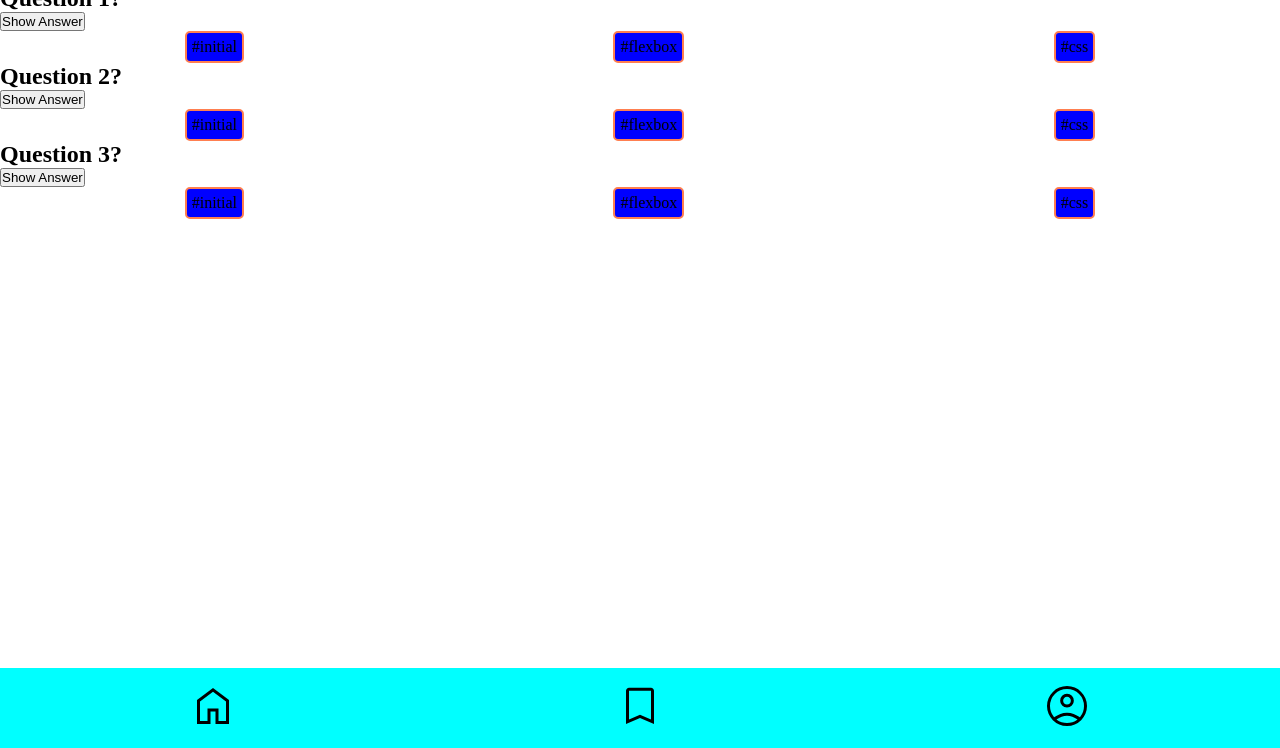
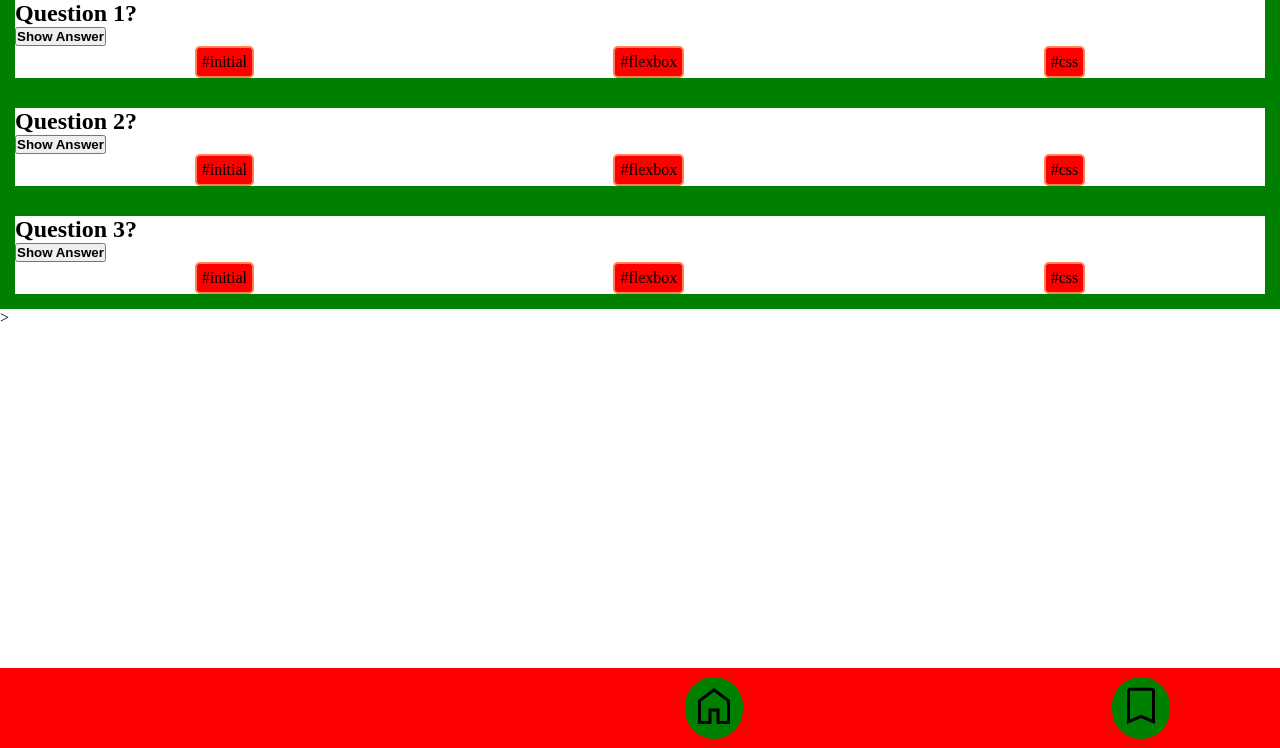
Before and after one commit to minatimar/Quiz-App, a plain HTML site: page index.html in a window 1280 px wide. Shown: the part 52-800 px from the top of the page. Drawn offline with Linux system fonts and the light colour scheme.

Commit message:
add changes

```diff
--- a/index.html
+++ b/index.html
@@ -5,60 +5,79 @@
     <meta charset="UTF-8" />
     <meta http-equiv="X-UA-Compatible" content="IE=edge" />
     <meta name="viewport" content="width=device-width, initial-scale=1.0" />
-    <title>Quiz App</title>
+    <title>Recap 1 Quiz App</title>
   </head>
 
   <body>
-<header> <h1>Quiz App</h1> </header>
+    <header>
+      <h1>Quiz App</h1>
+    </header>
+
     <main>
       <section class="Question-Card">
-
         <h2>Question 1?</h2>
 
-    <button type="button">Show Answer</button>
-    <ul class="Hashtags">
-
-        <li>#initial</li>
-        <li>#flexbox</li>
-        <li>#css</li>
-    </ul>
-
-</section>
-
-<section class="Question-Card">
-
-    <h2>Question 2?</h2>
-
-    <button>Show Answer</button>
+        <button class="button" type="button">Show Answer</button>
         <ul class="Hashtags">
           <li>#initial</li>
           <li>#flexbox</li>
           <li>#css</li>
         </ul>
       </section>
+
       <section class="Question-Card">
+        <h2>Question 2?</h2>
 
-    <h2>Question 3?</h2>
+        <button class="button" type="button">Show Answer</button>
 
-    <button>Show Answer</button>
         <ul class="Hashtags">
-
           <li>#initial</li>
           <li>#flexbox</li>
           <li>#css</li>
         </ul>
       </section>
 
+      <section class="Question-Card">
+        <h2>Question 3?</h2>
+
+        <button class="button" type="button">Show Answer</button>
+
+        <ul class="Hashtags">
+          <li>#initial</li>
+          <li>#flexbox</li>
+          <li>#css</li>
+        </ul>
+      </section>
     </main>
-<nav>
-    <a  class="Icons" href="#">
-        <svg xmlns="http://www.w3.org/2000/svg" height="48" width="48"><path d="M11 39h7.5V26.5h11V39H37V19.5L24 9.75 11 19.5Zm-3 3V18L24 6l16 12v24H26.5V29.5h-5V42Zm16-17.65Z"/></svg>
+    >
+    <nav class="testNavbar">
+      <ol>
+        < class="NavigationList">
+          <a
+            href="https://developer.mozilla.org/en-US/docs/Web/HTML/Element/nav"
+            >Link zu Mozilla</a>
+
+    <nav class="Icon">
+      <a class="Icons" href="#">
+        <svg xmlns="http://www.w3.org/2000/svg" height="48" width="48">
+          <path
+            d="M11 39h7.5V26.5h11V39H37V19.5L24 9.75 11 19.5Zm-3 3V18L24 6l16 12v24H26.5V29.5h-5V42Zm16-17.65Z"
+          />
+        </svg>
       </a>
-    <a  class="Icons" href="bookmarks.html">
-        <svg xmlns="http://www.w3.org/2000/svg" height="48" width="48"><path d="M10 42V8.75q0-1.2.9-2.1.9-.9 2.1-.9h22q1.2 0 2.1.9.9.9.9 2.1V42l-14-6Zm3-4.55 11-4.65 11 4.65V8.75H13Zm0-28.7h22-11Z"/></svg>
+      <a class="Icons" href="bookmarks.html">
+        <svg xmlns="http://www.w3.org/2000/svg" height="48" width="48">
+          <path
+            d="M10 42V8.75q0-1.2.9-2.1.9-.9 2.1-.9h22q1.2 0 2.1.9.9.9.9 2.1V42l-14-6Zm3-4.55 11-4.65 11 4.65V8.75H13Zm0-28.7h22-11Z"
+          />
+        </svg>
       </a>
-        <a  class="Icons" href="#">
-            <svg xmlns="http://www.w3.org/2000/svg" height="48" width="48"><path d="M11.1 35.25q3.15-2.2 6.25-3.375Q20.45 30.7 24 30.7q3.55 0 6.675 1.175t6.275 3.375q2.2-2.7 3.125-5.45Q41 27.05 41 24q0-7.25-4.875-12.125T24 7q-7.25 0-12.125 4.875T7 24q0 3.05.95 5.8t3.15 5.45ZM24 25.5q-2.9 0-4.875-1.975T17.15 18.65q0-2.9 1.975-4.875T24 11.8q2.9 0 4.875 1.975t1.975 4.875q0 2.9-1.975 4.875T24 25.5ZM24 44q-4.1 0-7.75-1.575-3.65-1.575-6.375-4.3-2.725-2.725-4.3-6.375Q4 28.1 4 24q0-4.15 1.575-7.775t4.3-6.35q2.725-2.725 6.375-4.3Q19.9 4 24 4q4.15 0 7.775 1.575t6.35 4.3q2.725 2.725 4.3 6.35Q44 19.85 44 24q0 4.1-1.575 7.75-1.575 3.65-4.3 6.375-2.725 2.725-6.35 4.3Q28.15 44 24 44Zm0-3q2.75 0 5.375-.8t5.175-2.8q-2.55-1.8-5.2-2.75-2.65-.95-5.35-.95-2.7 0-5.35.95-2.65.95-5.2 2.75 2.55 2 5.175 2.8Q21.25 41 24 41Zm0-18.5q1.7 0 2.775-1.075t1.075-2.775q0-1.7-1.075-2.775T24 14.8q-1.7 0-2.775 1.075T20.15 18.65q0 1.7 1.075 2.775T24 22.5Zm0-3.85Zm0 18.7Z"/></svg>
+      <a class="Icons" href="#">
+        <svg xmlns="http://www.w3.org/2000/svg" height="48" width="48">
+          <path
+            d="M11.1 35.25q3.15-2.2 6.25-3.375Q20.45 30.7 24 30.7q3.55 0 6.675 1.175t6.275 3.375q2.2-2.7 3.125-5.45Q41 27.05 41 24q0-7.25-4.875-12.125T24 7q-7.25 0-12.125 4.875T7 24q0 3.05.95 5.8t3.15 5.45ZM24 25.5q-2.9 0-4.875-1.975T17.15 18.65q0-2.9 1.975-4.875T24 11.8q2.9 0 4.875 1.975t1.975 4.875q0 2.9-1.975 4.875T24 25.5ZM24 44q-4.1 0-7.75-1.575-3.65-1.575-6.375-4.3-2.725-2.725-4.3-6.375Q4 28.1 4 24q0-4.15 1.575-7.775t4.3-6.35q2.725-2.725 6.375-4.3Q19.9 4 24 4q4.15 0 7.775 1.575t6.35 4.3q2.725 2.725 4.3 6.35Q44 19.85 44 24q0 4.1-1.575 7.75-1.575 3.65-4.3 6.375-2.725 2.725-6.35 4.3Q28.15 44 24 44Zm0-3q2.75 0 5.375-.8t5.175-2.8q-2.55-1.8-5.2-2.75-2.65-.95-5.35-.95-2.7 0-5.35.95-2.65.95-5.2 2.75 2.55 2 5.175 2.8Q21.25 41 24 41Zm0-18.5q1.7 0 2.775-1.075t1.075-2.775q0-1.7-1.075-2.775T24 14.8q-1.7 0-2.775 1.075T20.15 18.65q0 1.7 1.075 2.775T24 22.5Zm0-3.85Zm0 18.7Z"
+          />
+        </svg>
       </a>
     </nav>
   </body>
--- a/styles.css
+++ b/styles.css
@@ -11,7 +11,17 @@ li {
   border: 2px solid coral;
   padding: 5px;
   border-radius: 5px;
-  background-color: blue;
+  background-color: red;
+}
+
+.button {
+  font-weight: bold;
+}
+
+.Question-Card {
+  border-color: green;
+  border-width: 15px;
+  border-style: solid;
 }
 
 nav {
@@ -20,12 +30,12 @@ nav {
   bottom: 0;
   height: 80px;
   width: 100%;
-  background-color: aqua;
+  background-color: red;
   align-items: center;
   justify-content: space-around;
 }
-.icons {
-  background-color: blueviolet;
+.Icons {
+  background-color: green;
   padding: 5px;
-  border-radius: 50px;
+  border-radius: 30px;
 }
```
Lines whose indentation alone changed are shown as unchanged.
